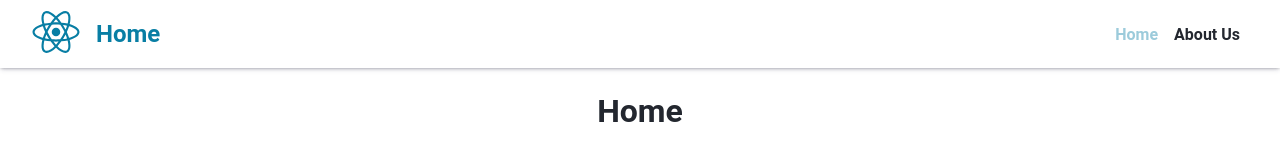
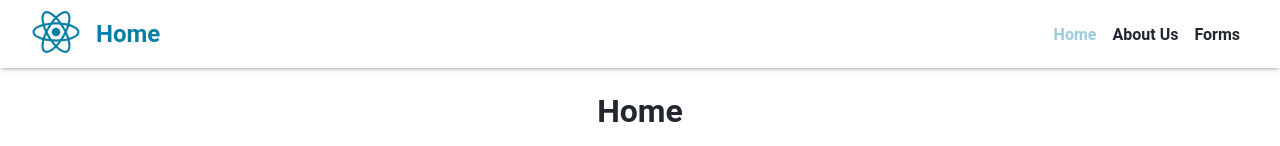
Before and after one commit to teumik/teumik-REACT2023Q1, a React (Vite) app: page / in a window 1280 px wide. Shown: the top 146 px of the page. Built offline with nearby package versions, Linux system fonts and the light colour scheme; no server answers.

Commit message:
refactor: implement iteration through paths values

```diff
--- a/src/components/Navigation/Navigation.tsx
+++ b/src/components/Navigation/Navigation.tsx
@@ -1,6 +1,7 @@
 import { Component } from 'react';
 import { NavLink } from 'react-router-dom';
 import style from './navigation.module.scss';
+import { paths } from '../../routers/Paths';
 
 interface NavigationProps {
   setTitle: (title: string) => void;
@@ -14,12 +15,16 @@ class Navigation extends Component<NavigationProps> {
     const { setTitle } = this.props;
     return (
       <nav className={style.nav}>
-        <NavLink to="/" className={this.setActiveStyle} onClick={() => setTitle('Home')}>
-          Home
-        </NavLink>
-        <NavLink to="/about" className={this.setActiveStyle} onClick={() => setTitle('About Us')}>
-          About Us
-        </NavLink>
+        {paths.getDatas().map(([path, title]) => (
+          <NavLink
+            key={path}
+            to={path}
+            className={this.setActiveStyle}
+            onClick={() => setTitle(title)}
+          >
+            {title}
+          </NavLink>
+        ))}
       </nav>
     );
   }
```
